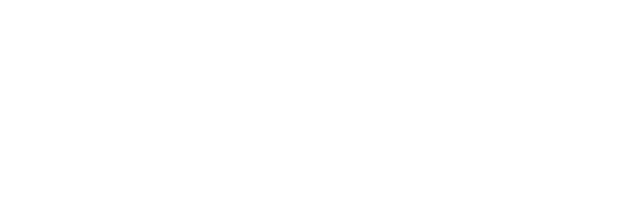
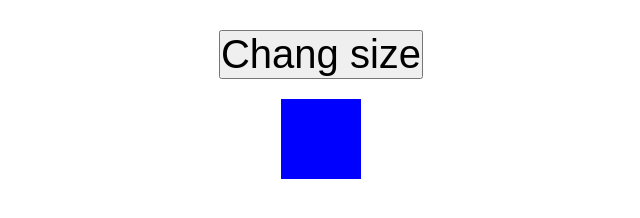
Before and after one commit to hoglund003/etch_a_sketch, a plain HTML site: page index.html in a window 1280 px wide. Shown: the whole page, without its empty margins (319-959 px from the left). Drawn offline with Linux system fonts and the light colour scheme.

Commit message:
Basic structure

```diff
--- a/index.html
+++ b/index.html
@@ -9,7 +9,10 @@
 </head>
 <body>
 
-    <div class="container"></div>
+    <button class="btn change">Chang size</button>
+
+    <div class="container">
+    </div>
 
     <script src="script.js"></script>
 </body>
--- a/script.js
+++ b/script.js
@@ -2,11 +2,12 @@ const container = document.querySelector(".container");
 
 for (let x = 0; x < 16; x++) {
     var x_div = document.createElement("div");
-    x_div.setAttribute("id", `x${x.toString()}`);
+    x_div.setAttribute("class", `x ${x.toString()}`);
     container.appendChild(x_div);
+
     for (let y = 0; y < 16; y++) {
         var y_div = document.createElement("div");
-        y_div.setAttribute("id", `y${y.toString()}`);
+        y_div.setAttribute("class", `y ${y.toString()}`);
         x_div.appendChild(y_div);
     }
 }
--- a/style.css
+++ b/style.css
@@ -0,0 +1,36 @@
+* {
+    margin: 0;
+    padding: 0;
+}
+
+body {
+    display: flex;
+    align-items: center;
+    flex-direction: column;
+}
+
+.btn {
+    font-size: 40px;
+    margin-top: 30px;
+    margin-bottom: 20px;
+}
+
+.container {
+    display: flex;
+    flex-direction: column;
+    justify-content: center;
+}
+
+.x {
+    display: flex;
+}
+
+.y {
+    height: 5px;
+    width: 5px;
+    background-color: blue;
+}
+
+.y:hover {
+    background-color: green;
+}
```
